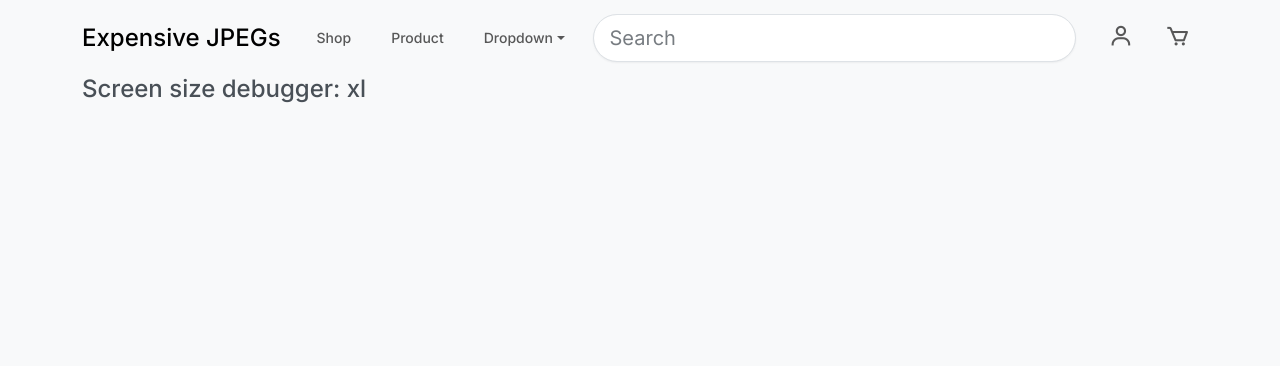
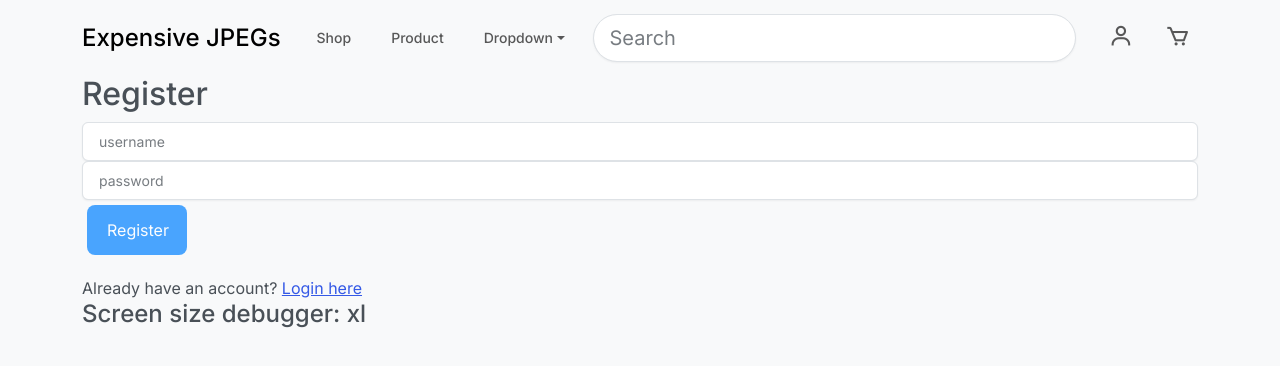
Before and after one commit to DennisPing/digital-art-marketplace-frontend, a React (Create React App) app: page /register in a window 1280 px wide. Shown: the top 366 px of the page. Built offline with nearby package versions, Linux system fonts and the light colour scheme.

Commit message:
register and login pages

```diff
--- a/src/App.js
+++ b/src/App.js
@@ -6,7 +6,8 @@ import ProductComponent from "./product";
 import ProfileComponent from "./profile";
 import CartComponent from "./cart";
 import NavbarComponent from "./navbar";
-import LoginAndRegister from "./LoginAndRegister";
+import Login from "./login";
+import RegisterComponent from "./register";
 
 function App() {
   return (
@@ -20,7 +21,8 @@ function App() {
           <Route path="product" element={<ProductComponent />} />
           <Route path="profile" element={<ProfileComponent />} />
           <Route path="cart" element={<CartComponent />} />
-          <Route path="login/register" element={<LoginAndRegister />} />
+          <Route path="login" element={<Login />} />
+          <Route path="register" element={<RegisterComponent />} />
         </Routes>
 
         <div className="d-inline-flex">
--- a/src/LoginAndRegister/index.js
+++ /dev/null
@@ -1,8 +0,0 @@
-const LoginRegisterComponent = () => {
-    return (
-
-        <div>Login/Register</div>
-    );
-};
-
-export default LoginRegisterComponent;
--- /dev/null
+++ b/src/login/index.js
@@ -0,0 +1,31 @@
+import {Link} from "react-router-dom";
+
+const LoginComponent = () => {
+    return (
+
+        <div>
+
+            <h2>Login</h2>
+
+            <input
+                className={"form-control"}
+                placeholder={"username"}
+            />
+
+            <input
+                className={"form-control"}
+                placeholder={"password"}
+            />
+
+            <h7>Don't have an account? <Link to={"/register"}>Register here</Link> </h7>
+
+
+
+
+
+
+        </div>
+    );
+};
+
+export default LoginComponent;
--- a/src/navbar/index.js
+++ b/src/navbar/index.js
@@ -70,7 +70,7 @@ const NavbarComponent = () => {
             </div>
           </form>
           <ul className="navbar-nav">
-            <Link to="/profile" className={`nav-link px-0 px-lg-2 mx-3 ${active === "profile" ? "active" : ""}`}>
+            <Link to="/login" className={`nav-link px-0 px-lg-2 mx-3 ${active === "profile" ? "active" : ""}`}>
               <i className="bx bx-user bx-sm align-middle"></i>
             </Link>
             <Link to="/cart" className={`nav-link px-0 px-lg-2 ${active === "cart" ? "active" : ""}`}>
--- /dev/null
+++ b/src/register/index.css
@@ -0,0 +1,14 @@
+.register-button {
+    background-color: dodgerblue;
+    color: white;
+    padding: 12px 20px;
+    border: none;
+    cursor: pointer;
+    opacity: 0.8;
+    bottom: 23px;
+    right: 28px;
+    width: 100px;
+    height: 50px;
+    border-radius: 8px;
+    margin: 5px;
+}
--- /dev/null
+++ b/src/register/index.js
@@ -0,0 +1,36 @@
+import {Link} from "react-router-dom";
+import "./index.css"
+
+const RegisterComponent = () => {
+    return (
+
+        <div>
+
+            <h2>Register</h2>
+
+            <input
+                className={"form-control"}
+                placeholder={"username"}
+            />
+
+            <input
+                className={"form-control"}
+                placeholder={"password"}
+            />
+
+            <button className={"register-button"}>Register</button>
+
+            <p></p>
+
+            <h7>Already have an account? <Link to={"/login"}>Login here</Link></h7>
+
+
+
+
+
+
+        </div>
+    );
+};
+
+export default RegisterComponent;
```
